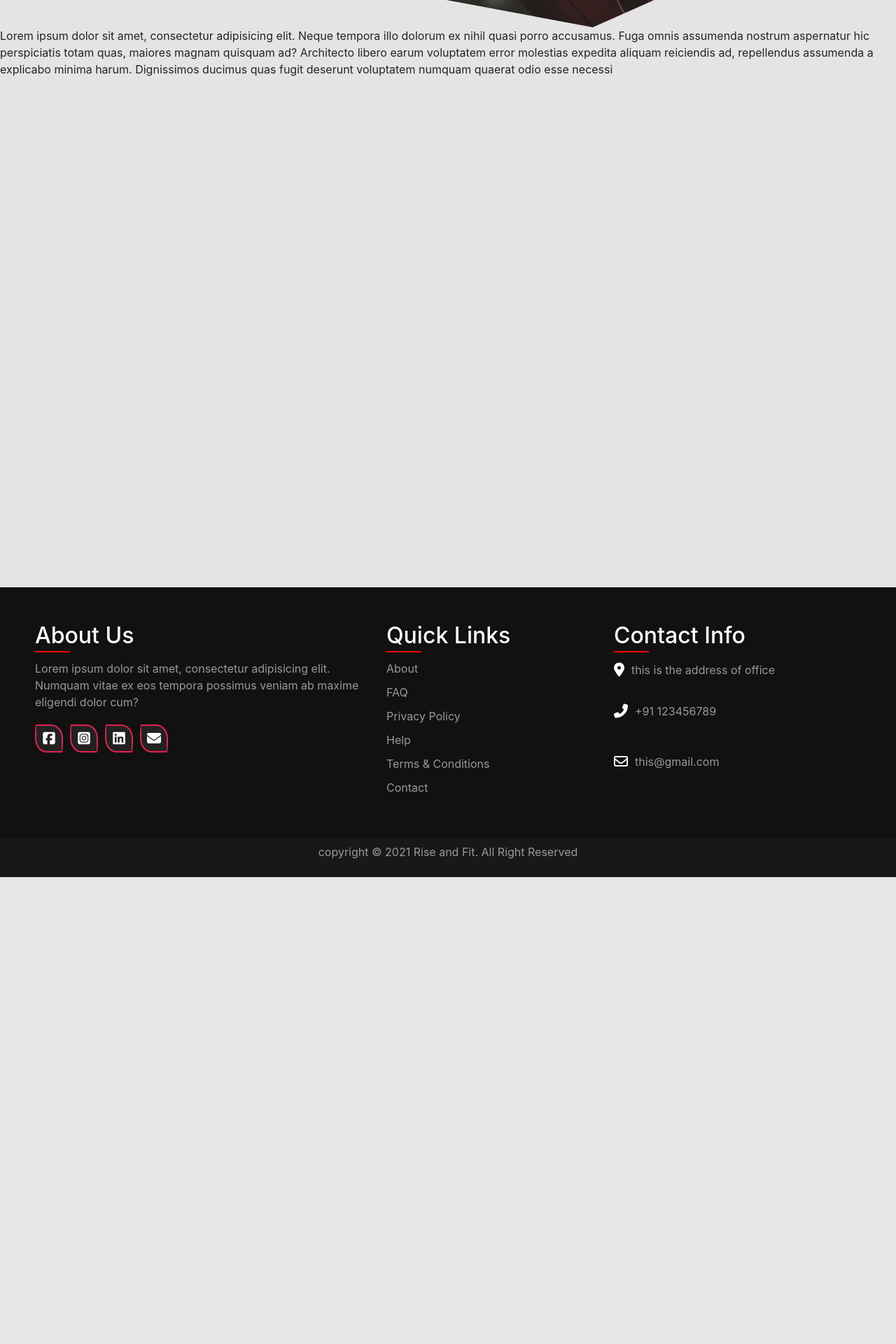
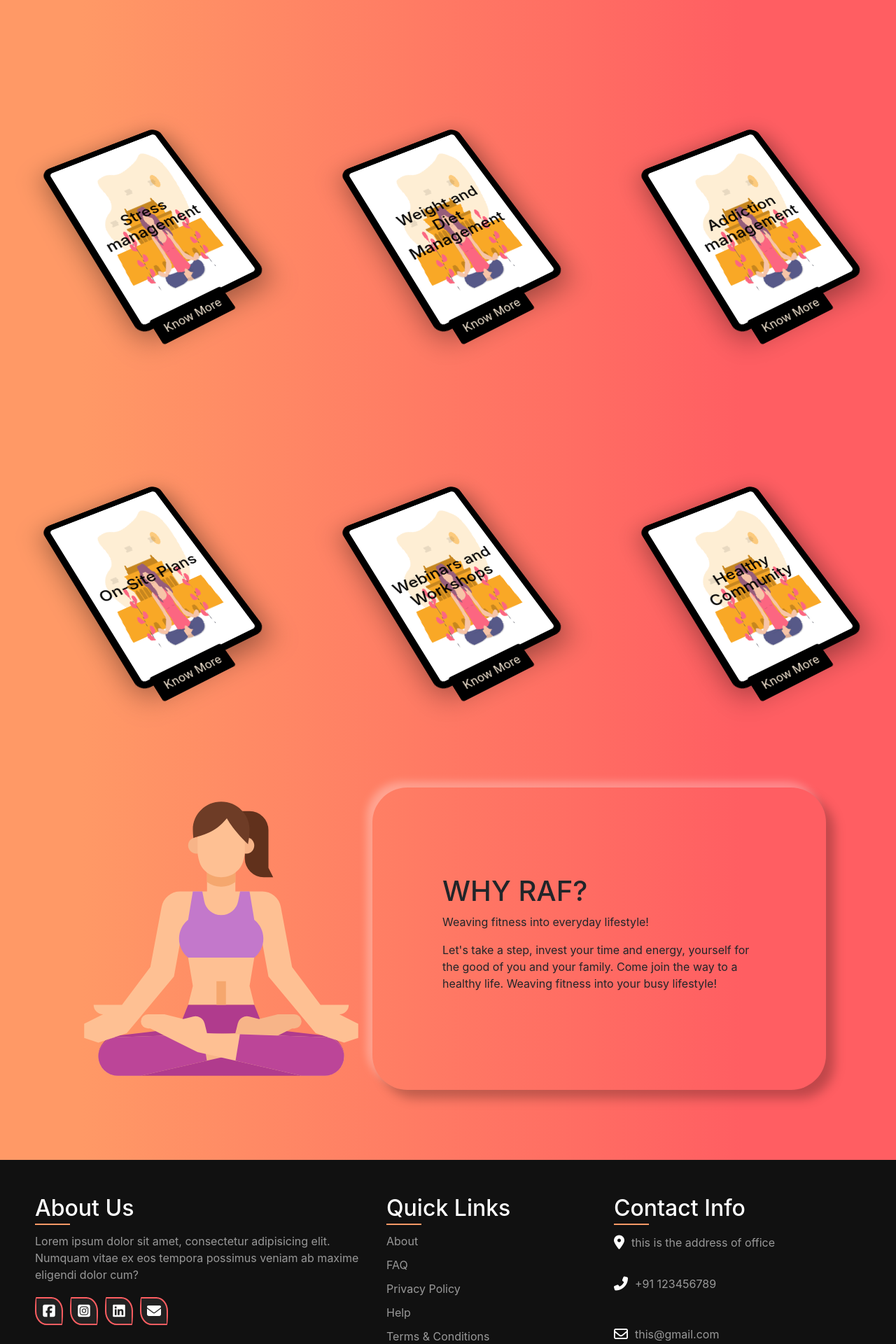
Before and after one commit to sushant2000/riseandfit, a PHP site: page / in a window 1280 px wide. Shown: the part 641-2561 px from the top of the page at 70% size. Before the commit the page ends 1894 px from the top, so only its background shows below. Run offline with PHP 8.4, Linux system fonts and the light colour scheme; some libraries are stand-ins or nearby versions.

Commit message:
added the changes

```diff
--- a/css/footer.css
+++ b/css/footer.css
@@ -8,6 +8,7 @@ footer {
   display: flex;
   justify-content: space-between;
   flex-wrap: wrap;
+  z-index: 10;
 }
 
 footer .f-container {
@@ -39,7 +40,7 @@ footer .f-container h2:before {
   left: 0px;
   width: 50px;
   height: 2px;
-  background-color: #f00;
+  background-color: rgba(255, 153, 102, 1);
 }
 
 footer p {
@@ -67,13 +68,14 @@ footer p {
   align-items: center;
   margin-right: 10px;
   text-decoration: none;
-  border: 2px solid #e9204f;
+  border: 2px solid rgba(255, 94, 98, 1);
   border-radius: 10px 100px / 120px;
 }
 .sci li a:hover {
   height: 45px;
   width: 45px;
   transition: all 0.2s ease-in-out;
+  background-color: rgba(255, 153, 102, 1);
 }
 
 .sci li a .fab {
@@ -185,17 +187,17 @@ footer p {
   footer .f-container h2 {
     text-align: center;
     display: inline;
-    border-bottom: 3px solid red;
+    border-bottom: 3px solid rgba(255, 153, 102, 1);
   }
 
   footer .f-container .quickLinks h2 {
     display: inline;
-    border-bottom: 3px solid red;
+    border-bottom: 3px solid rgba(255, 153, 102, 1);
   }
 
   footer .f-container .contact h2 {
     display: inline-block;
-    border-bottom: 3px solid red;
+    border-bottom: 3px solid rgba(255, 153, 102, 1);
     margin-bottom: 20px;
   }
 
--- a/css/main.css
+++ b/css/main.css
@@ -1,17 +1,201 @@
+@import url("https://fonts.googleapis.com/css?family=Roboto:400,400i,700");
 body {
-  background-color: #e4e4e4;
+  /* font-family: -apple-system, BlinkMacSystemFont; */
+  box-sizing: border-box;
+  height: 100vh;
+  background: rgb(255, 153, 102);
+  background: linear-gradient(
+    90deg,
+    rgba(255, 153, 102, 1) 9%,
+    rgba(255, 94, 98, 1) 83%
+  );
 }
-
+video {
+  width: 100%;
+  height: auto;
+}
 .firstSection {
   position: relative;
-  height: 85vh;
+  width: 100%;
+  height: auto;
   width: 100%;
   clip-path: polygon(100% 0px, 100% 71.68%, 66.16% 100%, 0px 76.74%, 0px 0px);
+  /* clip-path: polygon(100% 0px, 100% 61.96%, 54.99% 88.46%, 0 64.78%, 0px 0px); */
   z-index: 4;
 }
 
 .background {
-  background: rgba(0, 0, 0, 0.1) url("../image/spider.jpg");
+  /* background: url("../image/spider.jpg"); */
   background-size: cover;
   background-blend-mode: darken;
 }
+
+.cards {
+  flex-wrap: wrap;
+  display: flex;
+  justify-content: space-between;
+}
+
+“Segoe UI”,
+Roboto,
+Helvetica,
+Arial,
+sans-serif,
+*,
+*:before,
+*:after {
+  box-sizing: inherit;
+  padding: 0;
+  margin: 0;
+}
+
+.menu__container {
+  width: 200px;
+  height: 300px;
+  margin-left: auto;
+  margin-right: auto;
+  margin-top: 20vh;
+  margin-bottom: 50px;
+  border-radius: 15px;
+  cursor: pointer;
+  box-shadow: 0 10px 40px 2px rgba(0, 0, 0, 0.4);
+  background: #000;
+  transform-origin: center center 0px;
+  transition: all 0.5s ease-out;
+  animation-name: animate;
+  animation-duration: 3s;
+  animation-iteration-count: infinite;
+  transform: perspective(1000px) rotateX(35deg) rotateY(4deg) rotateZ(-30deg);
+  z-index: 1;
+}
+.menu__container:hover {
+  animation: unset;
+  margin-top: 18vh;
+  transform: perspective(1000px) rotateX(0deg) rotateY(0deg) rotateZ(0deg);
+}
+.menu__container .menu {
+  display: flex;
+  justify-content: space-around;
+  align-items: center;
+  max-width: 100%;
+  height: 100%;
+  color: black;
+}
+.card-img {
+  padding: 10px 10px 10px 10px;
+  max-width: 100%;
+  height: 100%;
+  border-radius: 15px;
+}
+
+/* Card Why RAF */
+.element {
+  align-items: center;
+  margin-left: 500px;
+  margin-top: 50px;
+  padding: 100px;
+  background-color: linear-gradient(to right, #ff9966, #ff5e62);
+  box-shadow: 12px 12px 16px 0 rgba(0, 0, 0, 0.25),
+    -8px -8px 12px 0 rgba(255, 255, 255, 0.3);
+  border-radius: 50px;
+  display: flex;
+  height: 400px;
+  justify-content: center;
+  margin-right: 4rem;
+  width: 500px;
+}
+.img-text {
+  margin: 100px;
+}
+.photo,
+.content {
+  display: table-cell;
+  vertical-align: middle;
+}
+.photo {
+  width: 40%;
+}
+.photo img {
+  max-width: 100%;
+  height: auto;
+}
+/*Slider*/
+
+/*Floating Button to the top*/
+#scroll {
+  position: fixed;
+  right: 10px;
+  bottom: 10px;
+  cursor: pointer;
+  width: 50px;
+  height: 50px;
+  background-color: #ff9966;
+  text-indent: -9999px;
+  display: none;
+  -webkit-border-radius: 60px;
+  -moz-border-radius: 60px;
+  border-radius: 60px;
+  z-index: 20;
+  box-shadow: 0px 0px 13px rgb(0 0 0 / 63%);
+}
+#scroll span {
+  position: absolute;
+  top: 50%;
+  left: 50%;
+  margin-left: -8px;
+  margin-top: -12px;
+  height: 0;
+  width: 0;
+  border: 8px solid transparent;
+  border-bottom-color: #000000;
+}
+#scroll:hover {
+  background-color: #e74c3c;
+  opacity: 1;
+  filter: "alpha(opacity=100)";
+  -ms-filter: "alpha(opacity=100)";
+}
+/* @-moz-keyframes animate {
+  0% {
+    margin-top: 20vh;
+  }
+  50% {
+    margin-top: 18vh;
+  }
+  100% {
+    margin-top: 20vh;
+  }
+}
+@-webkit-keyframes animate {
+  0% {
+    margin-top: 20vh;
+  }
+  50% {
+    margin-top: 18vh;
+  }
+  100% {
+    margin-top: 20vh;
+  }
+}
+@-o-keyframes animate {
+  0% {
+    margin-top: 20vh;
+  }
+  50% {
+    margin-top: 18vh;
+  }
+  100% {
+    margin-top: 20vh;
+  }
+}
+@keyframes animate {
+  0% {
+    margin-top: 20vh;
+  }
+  50% {
+    margin-top: 18vh;
+  }
+  100% {
+    margin-top: 20vh;
+  }
+} */
--- a/css/nav.css
+++ b/css/nav.css
@@ -77,7 +77,7 @@
 
   .navbar.nav-sticky {
     padding: 10px 60px;
-    background: #343148 !important;
+    background: #000000 !important;
   }
 
   .navbar a.nav-link {
--- a/index.html
+++ b/index.html
@@ -2,27 +2,26 @@
 <html lang="en">
 
 <head>
-    <meta charset="UTF-8">
-    <meta http-equiv="X-UA-Compatible" content="IE=edge">
-    <meta name="viewport" content="width=device-width, initial-scale=1.0">
+  <meta charset="UTF-8" />
+  <meta http-equiv="X-UA-Compatible" content="IE=edge" />
+  <meta name="viewport" content="width=device-width, initial-scale=1.0" />
+
   <title>nav bar</title>
 
   <!-- Google Font -->
   <link href="https://fonts.googleapis.com/css2?family=Open+Sans:wght@300;400;600;700;800&display=swap"
-        rel="stylesheet">
+    rel="stylesheet" />
   <!-- CSS Libraries -->
-    <link href="https://stackpath.bootstrapcdn.com/bootstrap/4.4.1/css/bootstrap.min.css" rel="stylesheet">
-    <link href="https://cdnjs.cloudflare.com/ajax/libs/font-awesome/5.10.0/css/all.min.css" rel="stylesheet">
+  <link href="https://stackpath.bootstrapcdn.com/bootstrap/4.4.1/css/bootstrap.min.css" rel="stylesheet" />
+  <link href="https://cdnjs.cloudflare.com/ajax/libs/font-awesome/5.10.0/css/all.min.css" rel="stylesheet" />
   <script src="https://kit.fontawesome.com/93c73bfd5a.js" crossorigin="anonymous"></script>
   <!-- My Stylesheet -->
-    <link href="./css/nav.css" rel="stylesheet">
-    <link rel="stylesheet" href="./css/footer.css" type="text/css">
-    <link rel="stylesheet" href="./css/main.css" type="text/css">
-
+  <link href="./css/nav.css" rel="stylesheet" />
+  <link rel="stylesheet" href="./css/footer.css" type="text/css" />
+  <link rel="stylesheet" href="./css/main.css" type="text/css" />
 </head>
 
 <body>
-
   <!-- Nav Bar Start -->
   <div class="navbar navbar-expand-lg bg-dark navbar-dark">
     <div class="container-fluid">
@@ -33,7 +32,7 @@
 
       <div class="collapse navbar-collapse justify-content-between" id="navbarCollapse">
         <div class="navbar-nav ml-auto">
-                    <a href="index.html" class="nav-item nav-link ">Home</a>
+          <a href="index.html" class="nav-item nav-link">Home</a>
           <a href="" class="nav-item nav-link">About</a>
           <a href="" class="nav-item nav-link">Service</a>
           <a href="" class="nav-item nav-link">Programs</a>
@@ -45,38 +44,102 @@
   </div>
   <!-- Nav Bar End -->
 
-    <div class="main">
-
-        <div class="firstSection  background">
+  <div class="homeVideo">
+    <video class="firstSection" autoplay muted loop>
+      <source src="./dimaond video/RISE & FIT.mp4" type="video/mp4">
+      Your browser does not support playing this Video
+    </video>
   </div>
 
 
+  <div class="main">
+    <div class="background"></div>
+    <div class="cards">
+      <div class="menu__container">
+        <img class="card-img-top card-img" src="image/mindfulness_.png" alt="Card image">
+        <div class="card-img-overlay">
+          <h4 class="menu" style="text-align: center;">Stress management</h4>
+          <a href="#" class="btn" style="background-color: black; color: antiquewhite;">Know More</a>
+        </div>
+      </div>
+      <div class="menu__container">
+        <img class="card-img-top card-img" src="image/mindfulness_.png" alt="Card image">
+        <div class="card-img-overlay">
+          <h4 class="menu" style="text-align: center;">Weight and Diet Management</h4>
+          <a href="#" class="btn" style="background-color: black; color: antiquewhite;">Know More</a>
+        </div>
+      </div>
+      <div class="menu__container">
+        <img class="card-img-top card-img" src="image/mindfulness_.png" alt="Card image">
+        <div class="card-img-overlay">
+          <h4 class="menu" style="text-align: center;">Addiction management</h4>
+          <a href="#" class="btn" style="background-color: black; color: antiquewhite;">Know More</a>
+        </div>
+      </div>
+    </div>
+    <div class="cards">
+      <div class="menu__container">
+        <img class="card-img-top card-img" src="image/mindfulness_.png" alt="Card image">
+        <div class="card-img-overlay">
+          <h4 class="menu" style="text-align: center;">On-Site Plans</h4>
+          <a href="#" class="btn" style="background-color: black; color: antiquewhite;">Know More</a>
+        </div>
+      </div>
+      <div class="menu__container">
+        <img class="card-img-top card-img" src="image/mindfulness_.png" alt="Card image">
+        <div class="card-img-overlay">
+          <h4 class="menu" style="text-align: center;">Webinars and Workshops</h4>
+          <a href="#" class="btn" style="background-color: black; color: antiquewhite;">Know More</a>
+        </div>
+      </div>
+      <div class="menu__container">
+        <img class="card-img-top card-img" src="image/mindfulness_.png" alt="Card image">
+        <div class="card-img-overlay">
+          <h4 class="menu" style="text-align: center;">Healthy Community</h4>
+          <a href="#" class="btn" style="background-color: black; color: antiquewhite;">Know More</a>
+        </div>
+      </div>
+    </div>
+  </div>
+  <!-- Card Why RAF? -->
+  <div class="img-text">
+    <div class="photo">
+      <img src="image/lotus.svg" alt="">
+    </div>
+    <div class="content element">
+      <h1>WHY RAF?</h1>
+      <p>Weaving fitness into everyday lifestyle!</p>
+      <p>Let's take a step, invest your time and energy, yourself for the good of you and your family. Come join the way
+        to a healthy life. Weaving fitness into your busy lifestyle!</p>
+    </div>
+  </div>
+  <!--Slider -->
 
-        <div class="content" style="height: 100vh;">
-            Lorem ipsum dolor sit amet, consectetur adipisicing elit. Neque tempora illo dolorum ex nihil quasi porro
-            accusamus. Fuga omnis assumenda nostrum aspernatur hic perspiciatis totam quas, maiores magnam quisquam ad?
-            Architecto libero earum voluptatem error molestias expedita aliquam reiciendis ad, repellendus assumenda a
-            explicabo minima harum. Dignissimos ducimus quas fugit deserunt voluptatem numquam quaerat odio esse
-            necessi
-        </div>
-
-
-
-    </div>
+  <!-- Floating Button to the top-->
+  <a href="#" id="scroll"><span></span></a>
 
   <!-- Footer Start -->
   <footer>
     <div class="f-container">
       <div class="sec aboutus">
         <h2>About Us</h2>
-                <p>Lorem ipsum dolor sit amet, consectetur adipisicing elit. Numquam vitae ex eos tempora possimus
-                    veniam ab maxime eligendi dolor cum?
+        <p>
+          Lorem ipsum dolor sit amet, consectetur adipisicing elit. Numquam
+          vitae ex eos tempora possimus veniam ab maxime eligendi dolor cum?
         </p>
         <ul class="sci">
-                    <li><a href="#"><i class="fab fa-facebook-square"></i></a></li>
-                    <li><a href="#"><i class="fab fa-instagram-square"></i></a></li>
-                    <li><a href="#"><i class="fab fa-linkedin"></i></a></li>
-                    <li><a href="#"><i class="fas fa-envelope"></i></a></li>
+          <li>
+            <a href="#"><i class="fab fa-facebook-square"></i></a>
+          </li>
+          <li>
+            <a href="#"><i class="fab fa-instagram-square"></i></a>
+          </li>
+          <li>
+            <a href="#"><i class="fab fa-linkedin"></i></a>
+          </li>
+          <li>
+            <a href="#"><i class="fas fa-envelope"></i></a>
+          </li>
         </ul>
       </div>
 
@@ -93,7 +156,7 @@
       </div>
 
       <div class="sec contact">
-                <H2>Contact Info</H2>
+        <h2>Contact Info</h2>
         <ul class="info">
           <li>
             <span><i class="fas fa-map-marker-alt"></i></span>
@@ -110,28 +173,24 @@
             <span>
               <p><a href="mailto:this@gmail.com">this@gmail.com</a></p>
             </span>
-
           </li>
         </ul>
-
       </div>
-
-
-
     </div>
   </footer>
   <div class="copyrightText">
-        <p>copyright &copy; 2021 Rise and Fit. All Right Reserved</p>
+    <p>Copyright &copy; 2021 Rise and Fit. All Right Reserved</p>
   </div>
   <!-- footer end -->
-
 </body>
 <!-- JavaScript Libraries -->
 <script src="https://code.jquery.com/jquery-3.4.1.min.js"></script>
 <script src="https://stackpath.bootstrapcdn.com/bootstrap/4.4.1/js/bootstrap.bundle.min.js"></script>
 
+<!-- Template Javascript -->
+<script src="./js/nav.js"></script>
 
-<!-- Template Javascript -->
-<script src="js/nav.js"></script>
+<!--Scroll to Top Script-->
+<script src="./js/toptobottom.js"></script>
 
 </html>
```
Also changed, not shown: js/toptobottom.js (added, +13 -0 lines), README.md (added), image/lotus.svg (added), image/mindfulness_.png (added), image/slider-1.jpg (added), image/slider-2.jpg (added), image/slider-3.jpg (added), 1 other file. Lines whose indentation alone changed are shown as unchanged.
